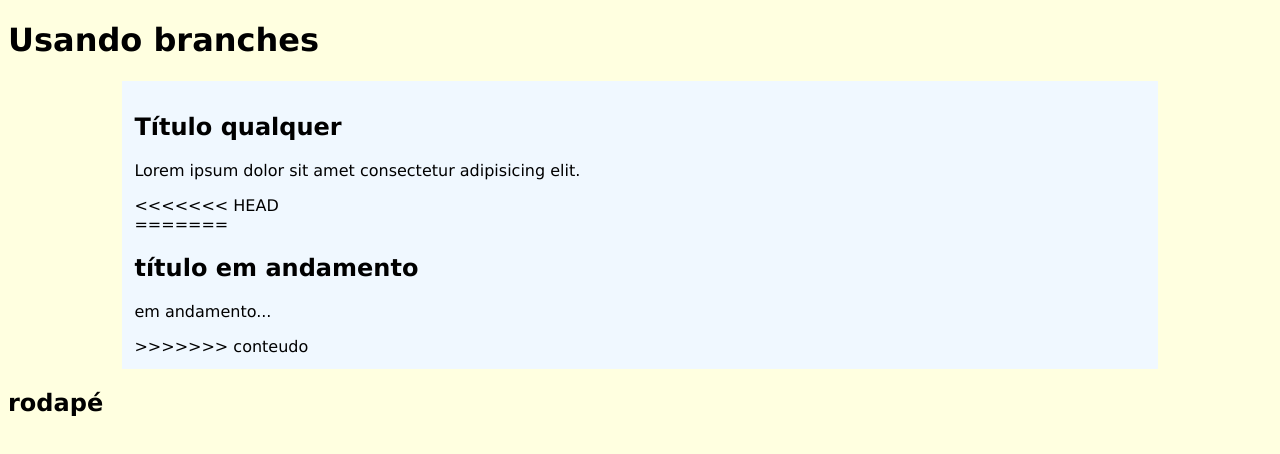
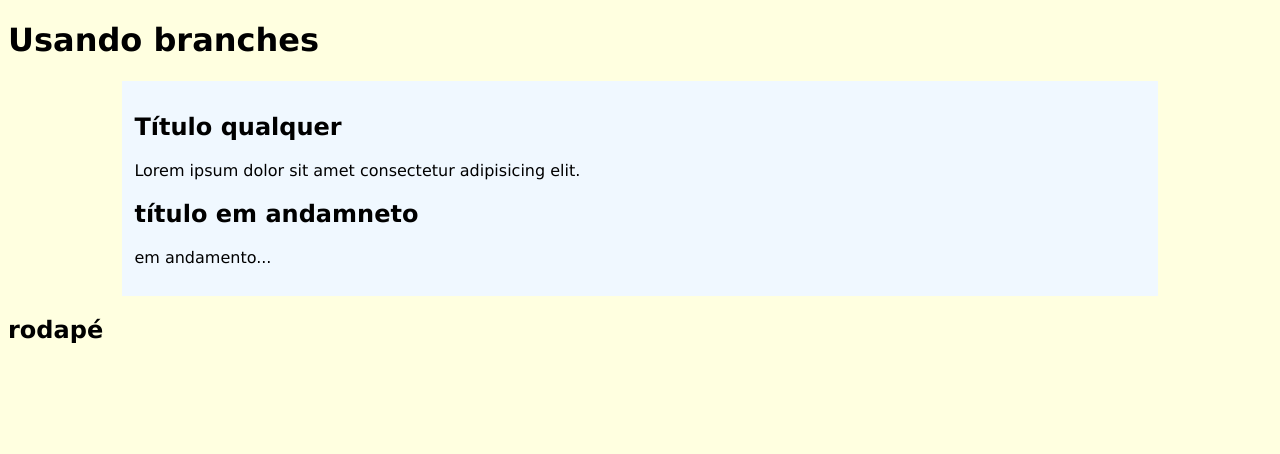
Before and after one commit to Phelipenunes/exemplo_branches, a plain HTML site: page index.html in a window 1280 px wide. Drawn offline with Linux system fonts and the light colour scheme.

Commit message:
Update index.html

```diff
--- a/index.html
+++ b/index.html
@@ -16,16 +16,11 @@
             <p>
                 Lorem ipsum dolor sit amet consectetur adipisicing elit.
             </p>
-<<<<<<< HEAD
         </article>
-=======
-        </article>
-
         <section>
-            <h2>título em andamento</h2>
+            <h2>título em andamneto</h2>
             <p>em andamento...</p>
         </section>
->>>>>>> conteudo
     </main>
     <footer>
         <h2>rodapé</h2>
```
